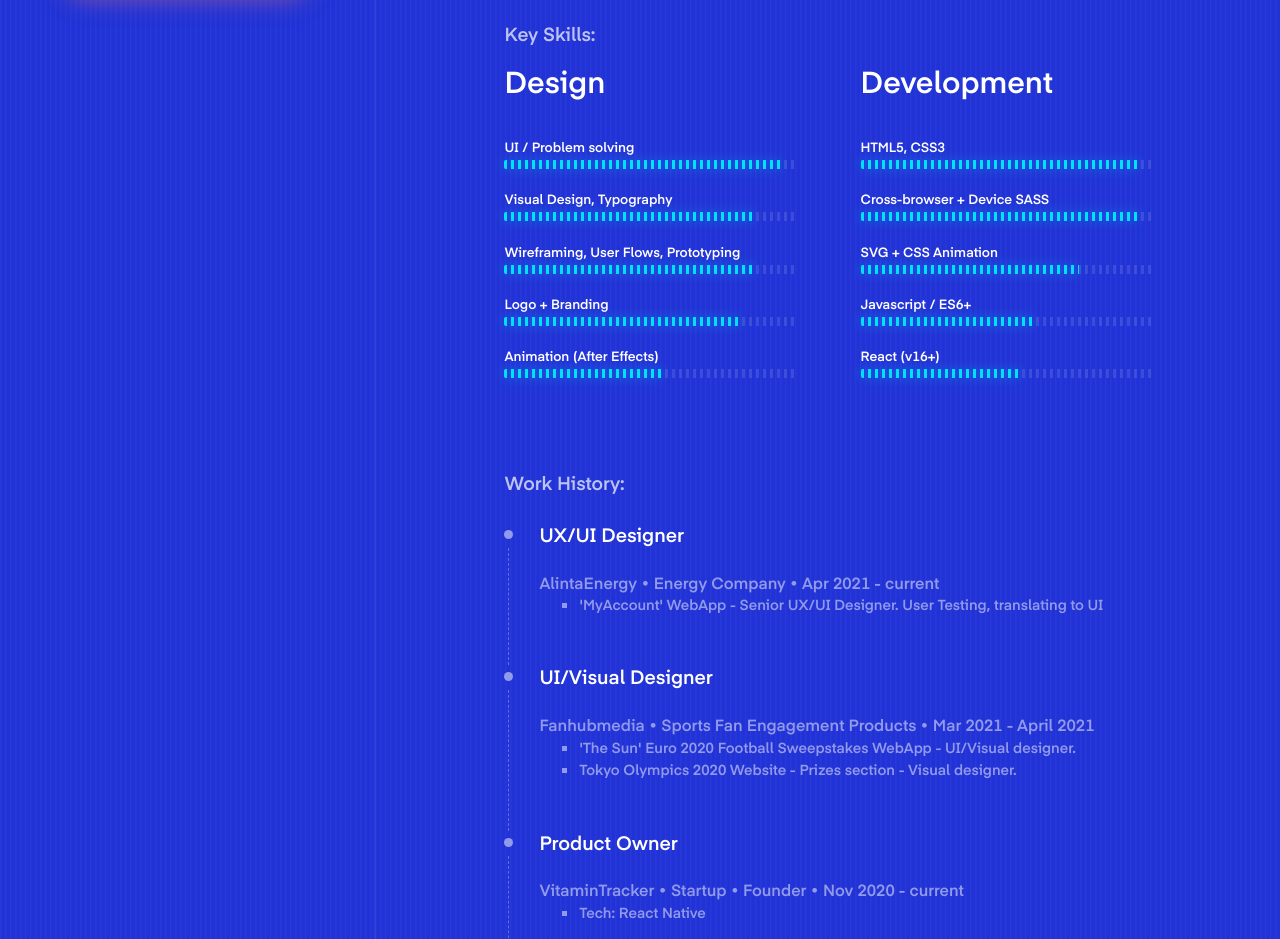
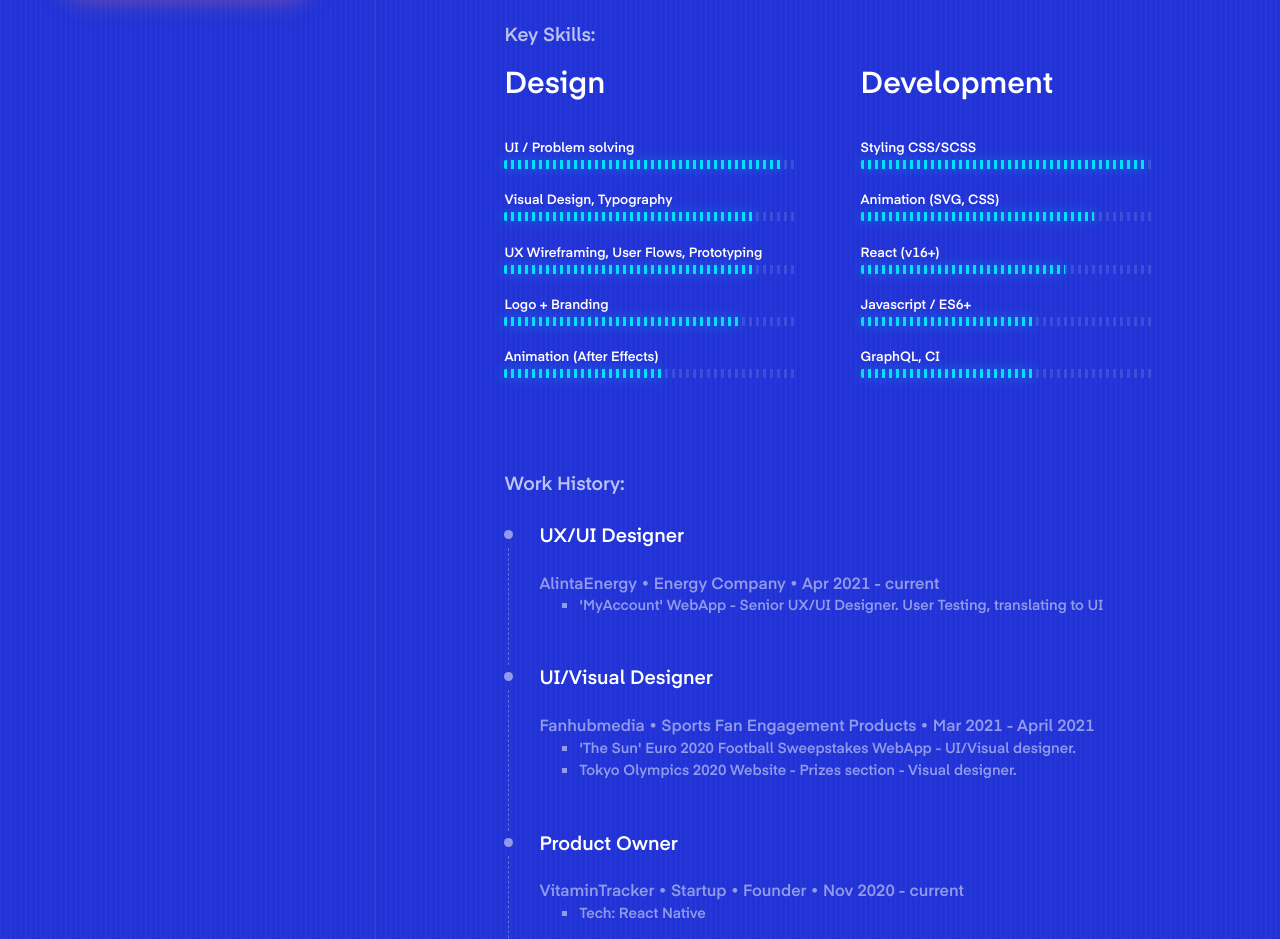
Before and after one commit to broekn/portfolio1, a React (Create React App) app: page / in a window 1280 px wide. Shown: the part 880-1819 px from the top of the page. Built offline with nearby package versions, Linux system fonts and the light colour scheme; a web font is replaced by a local one.

Commit message:
skills wording

```diff
--- a/src/data/skillData.js
+++ b/src/data/skillData.js
@@ -1,24 +1,24 @@
 const skillData = {
   develop: [
     {
-      skill: 'HTML5, CSS3',
-      progress: 95,
+      skill: 'Styling CSS/SCSS',
+      progress: 98,
     },
     {
-      skill: 'Cross-browser + Device SASS',
-      progress: 95,
+      skill: 'Animation (SVG, CSS)',
+      progress: 80,
     },
     {
-      skill: 'SVG + CSS Animation',
-      progress: 75,
+      skill: 'React (v16+)',
+      progress: 70,
     },
     {
       skill: 'Javascript / ES6+',
       progress: 60,
     },
     {
-      skill: 'React (v16+)',
-      progress: 55,
+      skill: 'GraphQL, CI',
+      progress: 60,
     },
   ],
 
@@ -32,7 +32,7 @@ const skillData = {
       progress: 85,
     },
     {
-      skill: 'Wireframing, User Flows, Prototyping',
+      skill: 'UX Wireframing, User Flows, Prototyping',
       progress: 85,
     },
 
```
